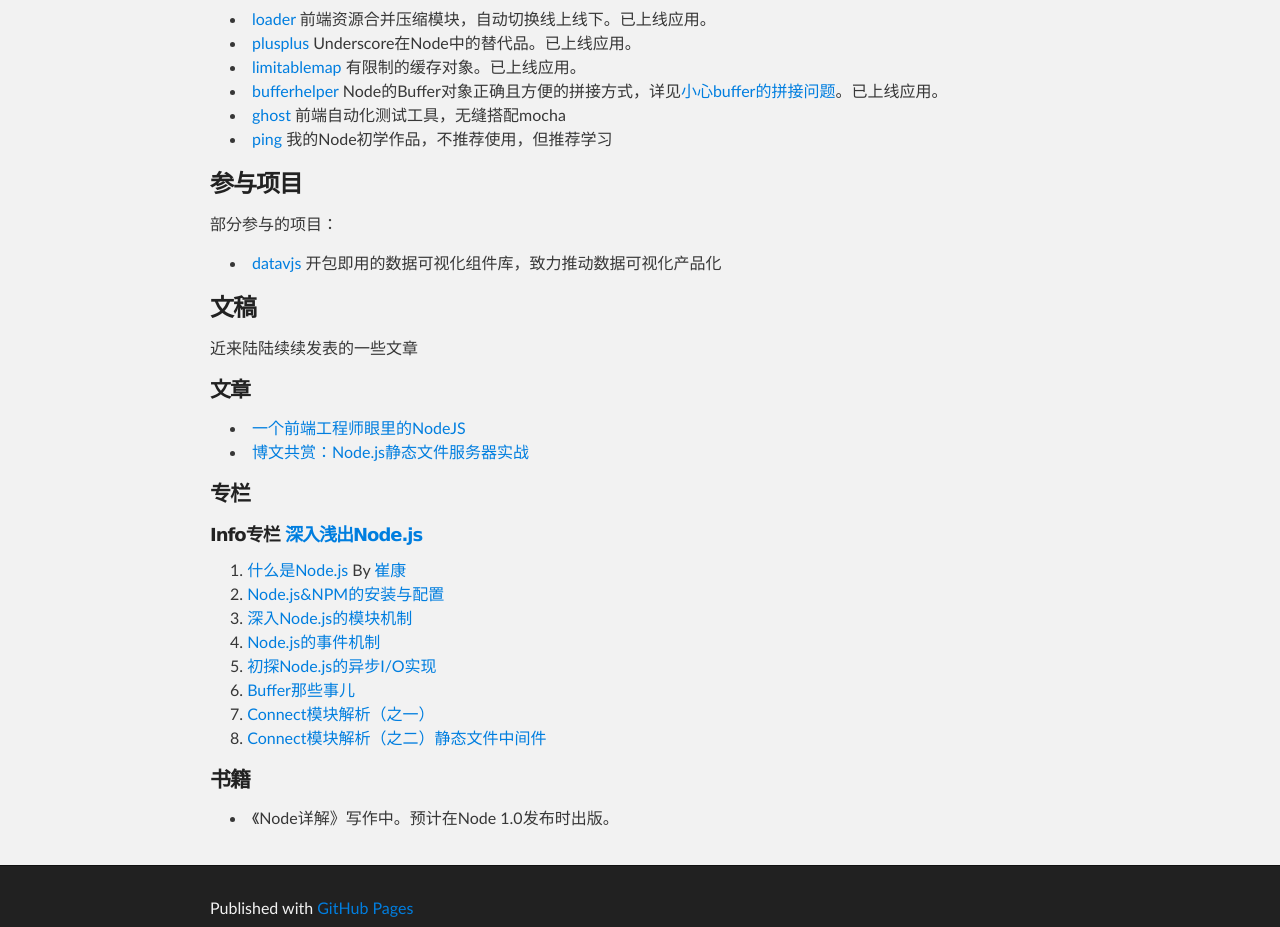
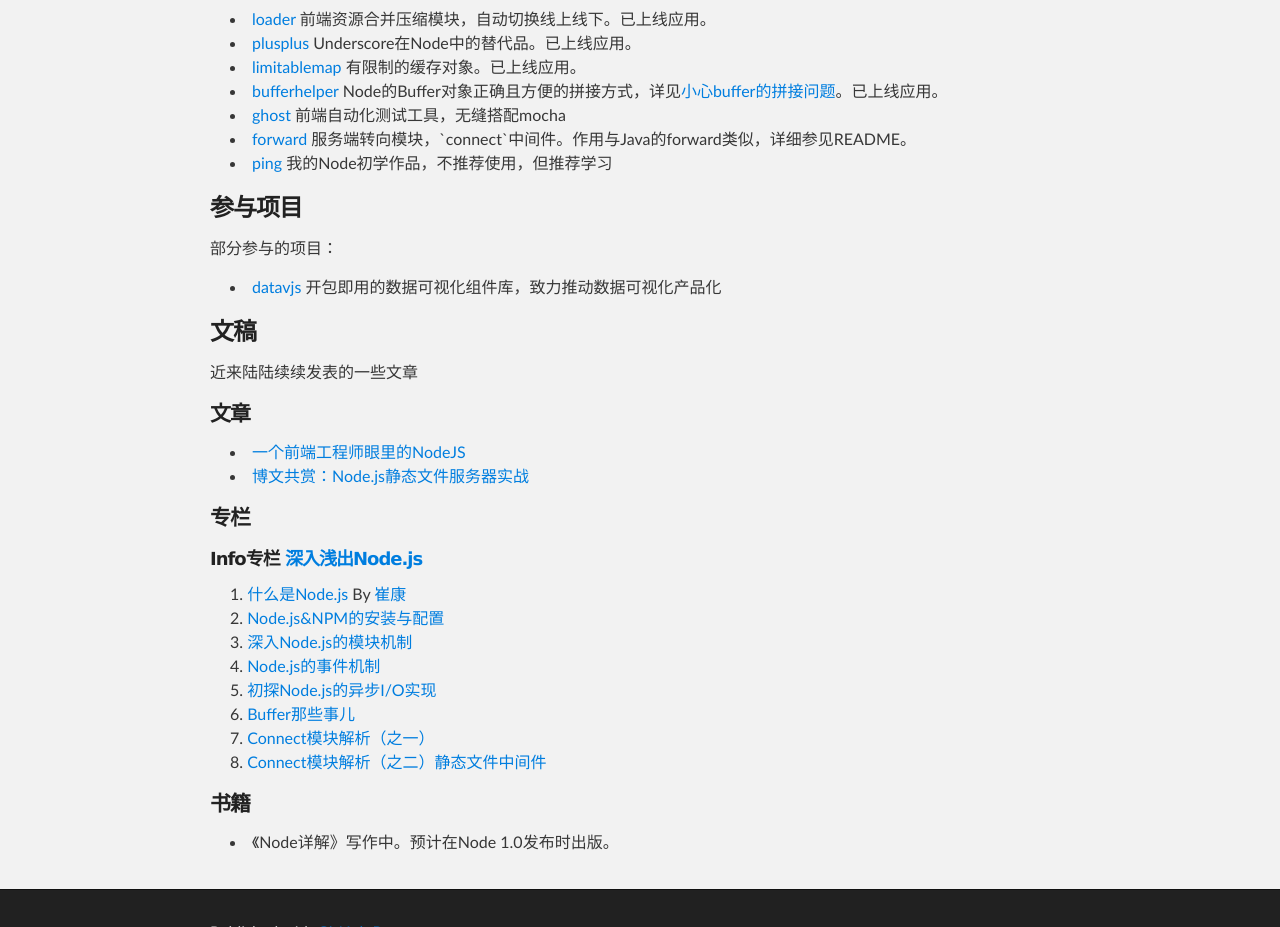
Before and after one commit to JacksonTian/jacksontian.github.com, a plain HTML site: page index.html in a window 1280 px wide. Shown: the part 947-1874 px from the top of the page. Drawn offline with Linux system fonts and the light colour scheme.

Commit message:
Add forward project.

```diff
--- a/index.html
+++ b/index.html
@@ -59,6 +59,7 @@
   <li><a href="https://github.com/JacksonTian/limitablemap">limitablemap</a> 有限制的缓存对象。已上线应用。</li>
   <li><a href="https://github.com/JacksonTian/bufferhelper">bufferhelper</a> Node的Buffer对象正确且方便的拼接方式，详见<a href="http://cnodejs.org/topic/4faf65852e8fb5bc65113403">小心buffer的拼接问题</a>。已上线应用。</li>
   <li><a href="https://github.com/TBEDP/ghost">ghost</a> 前端自动化测试工具，无缝搭配mocha</li>
+  <li><a href="https://github.com/JacksonTian/forward">forward</a> 服务端转向模块，`connect`中间件。作用与Java的forward类似，详细参见README。</li>
   <li><a href="https://github.com/JacksonTian/ping">ping</a> 我的Node初学作品，不推荐使用，但推荐学习</li>
 </ul>
 <h3>参与项目</h3>
```
